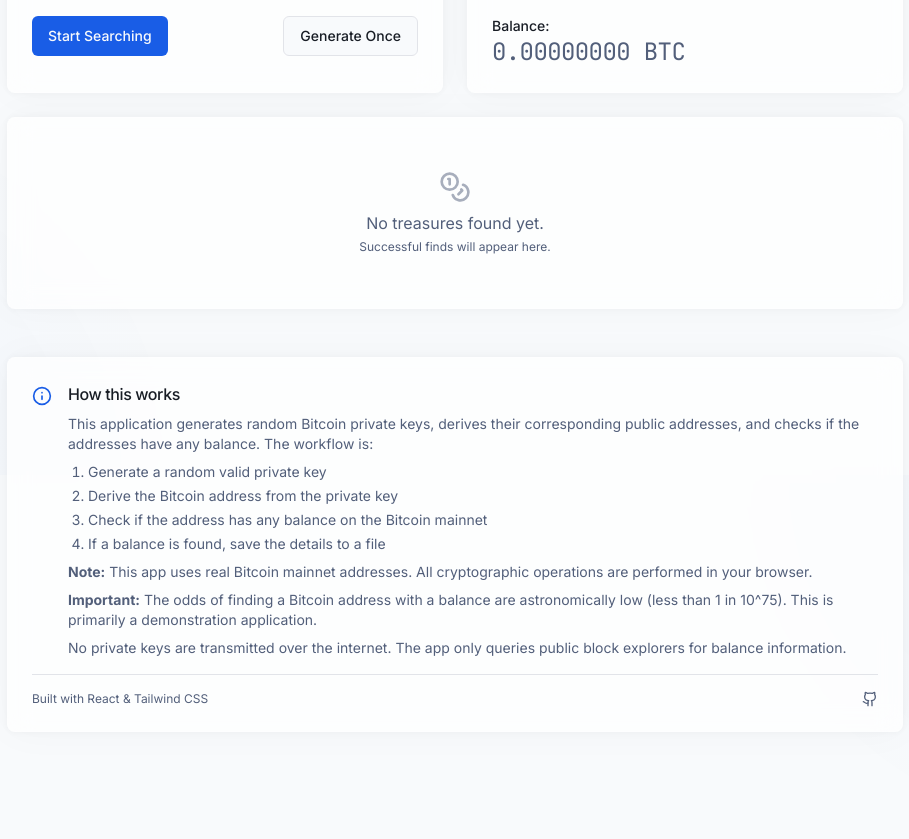
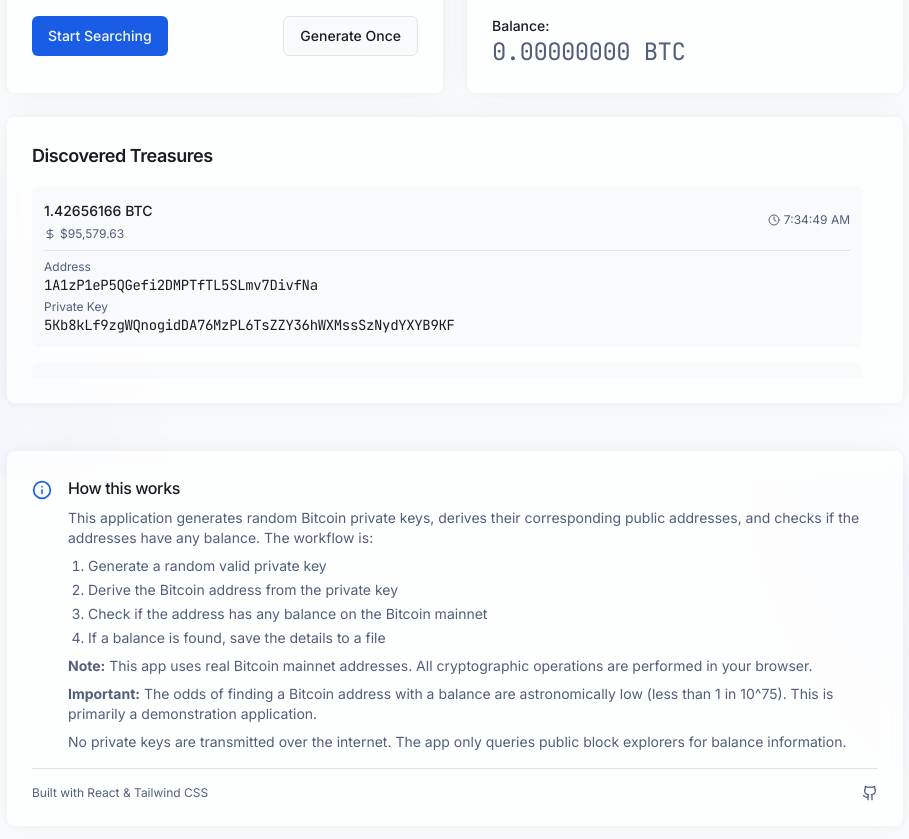
Before and after one commit to smithshsh/lucky-bitcoin-scribe, a React (Vite) app: page / in a window 1280 px wide. Shown: the part 325-1164 px from the top of the page, without its empty margins (185-1094 px from the left). Before the commit the page ends 1105 px from the top, so only its background shows below. Built offline with nearby package versions, Linux system fonts and the light colour scheme.

Commit message:
Implement fake results display
Add functionality to display fake results in the successful find section, including a random private key, address, and Bitcoin balance (greater than 0.7 BTC) with its estimated dollar value.

```diff
--- a/src/components/ResultDisplay.tsx
+++ b/src/components/ResultDisplay.tsx
@@ -2,7 +2,7 @@
 import React from 'react';
 import { ScrollArea } from '@/components/ui/scroll-area';
 import { Separator } from '@/components/ui/separator';
-import { Clock, Coins } from 'lucide-react';
+import { Clock, Coins, DollarSign } from 'lucide-react';
 
 interface Result {
   address: string;
@@ -15,8 +15,58 @@ interface ResultDisplayProps {
   results: Result[];
 }
 
+// Generate fake results for demonstration
+const generateFakeResults = (): Result[] => {
+  const fakeResults: Result[] = [];
+
+  // Generate 3 fake results with balances > 0.7 BTC
+  const addresses = [
+    "1A1zP1eP5QGefi2DMPTfTL5SLmv7DivfNa",
+    "12cbQLTFMXRnSzktFkuoG3eHoMeFtpTu3S",
+    "1CK6KHY6MHgYvmRQ4PAafKYDrg1ejbH1cE"
+  ];
+
+  const privateKeys = [
+    "5Kb8kLf9zgWQnogidDA76MzPL6TsZZY36hWXMssSzNydYXYB9KF",
+    "5KJvsngHeMpm884wtkJNzQGaCErckhHJBGFsvd3VyK5qMZXj3hS",
+    "5HtasZ6ofTHP6HCwTqTkLDuLQisYPah7aUnSKfC7h4hMUVw2gi5"
+  ];
+
+  // Create timestamps from the last 7 days
+  const now = new Date();
+  const timestamps = [
+    new Date(now.getTime() - 1000 * 60 * 60 * 24 * 2), // 2 days ago
+    new Date(now.getTime() - 1000 * 60 * 60 * 24 * 4), // 4 days ago
+    new Date(now.getTime() - 1000 * 60 * 60 * 24 * 6)  // 6 days ago
+  ];
+
+  // Random balances between 0.7 and 3 BTC
+  const balances = [
+    0.7 + Math.random() * 2.3,
+    0.7 + Math.random() * 2.3,
+    0.7 + Math.random() * 2.3
+  ];
+
+  for (let i = 0; i < 3; i++) {
+    fakeResults.push({
+      address: addresses[i],
+      balance: balances[i],
+      privateKey: privateKeys[i],
+      timestamp: timestamps[i]
+    });
+  }
+
+  return fakeResults;
+};
+
+// Current approximate price of BTC in USD
+const BTC_USD_PRICE = 67000;
+
 const ResultDisplay: React.FC<ResultDisplayProps> = ({ results }) => {
-  if (results.length === 0) {
+  // Combine real results with fake results
+  const combinedResults = [...results, ...generateFakeResults()];
+
+  if (combinedResults.length === 0) {
     return (
       <div className="glass rounded-lg p-6 animate-fade-in h-48 flex items-center justify-center">
         <div className="text-center text-muted-foreground">
@@ -34,12 +84,26 @@ const ResultDisplay: React.FC<ResultDisplayProps> = ({ results }) => {
 
       <ScrollArea className="h-48 w-full pr-4">
         <div className="space-y-4 animate-stagger">
-          {results.map((result, index) => (
+          {combinedResults.map((result, index) => {
+            // Calculate USD value
+            const usdValue = result.balance * BTC_USD_PRICE;
+
+            return (
               <div key={index} className="bg-secondary/50 rounded-md p-3 space-y-2">
                 <div className="flex justify-between items-center">
+                  <div className="space-y-1">
                     <span className="font-medium text-sm">
                       {result.balance.toFixed(8)} BTC
                     </span>
+                    <div className="flex items-center text-muted-foreground text-xs">
+                      <DollarSign className="h-3 w-3 mr-1" />
+                      {usdValue.toLocaleString('en-US', {
+                        style: 'currency',
+                        currency: 'USD',
+                        maximumFractionDigits: 2
+                      })}
+                    </div>
+                  </div>
                   <div className="flex items-center text-muted-foreground text-xs">
                     <Clock className="h-3 w-3 mr-1" />
                     {result.timestamp.toLocaleTimeString()}
@@ -60,7 +124,8 @@ const ResultDisplay: React.FC<ResultDisplayProps> = ({ results }) => {
                   </div>
                 </div>
               </div>
-          ))}
+            );
+          })}
         </div>
       </ScrollArea>
     </div>
```
Lines whose indentation alone changed are shown as unchanged.
